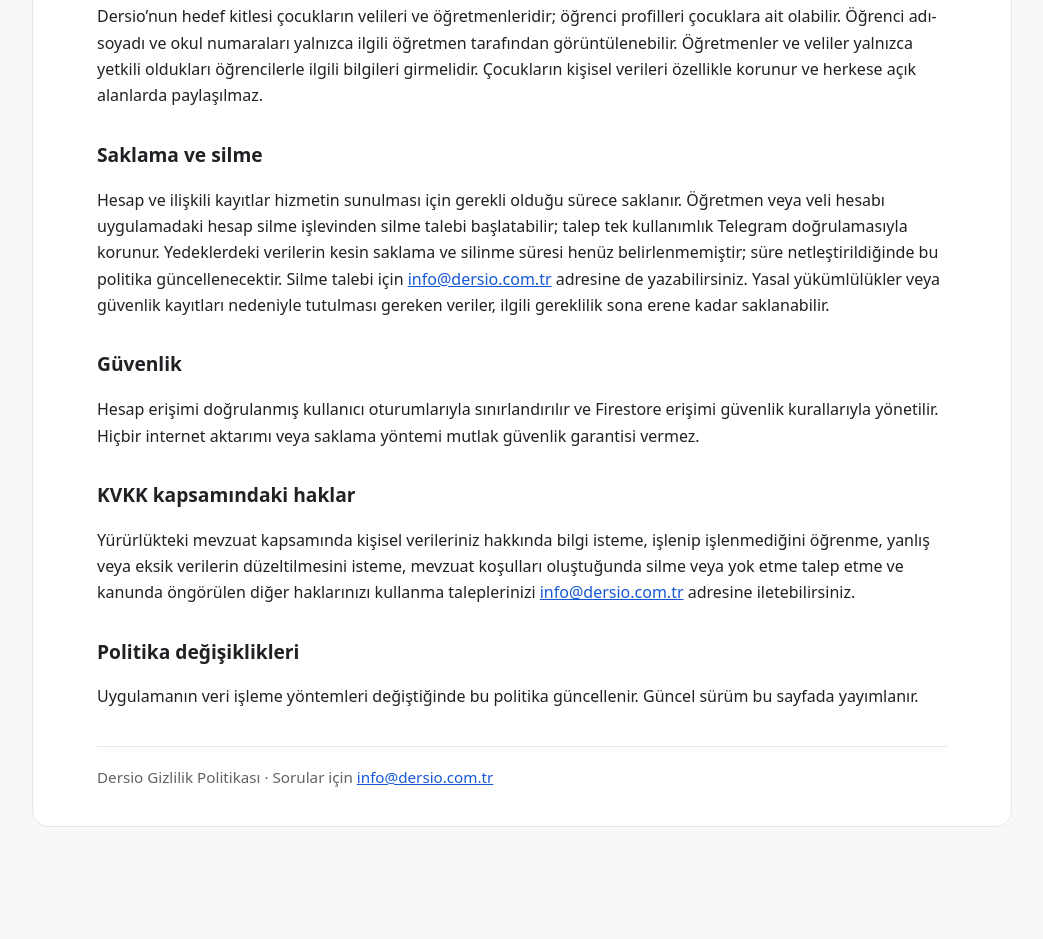
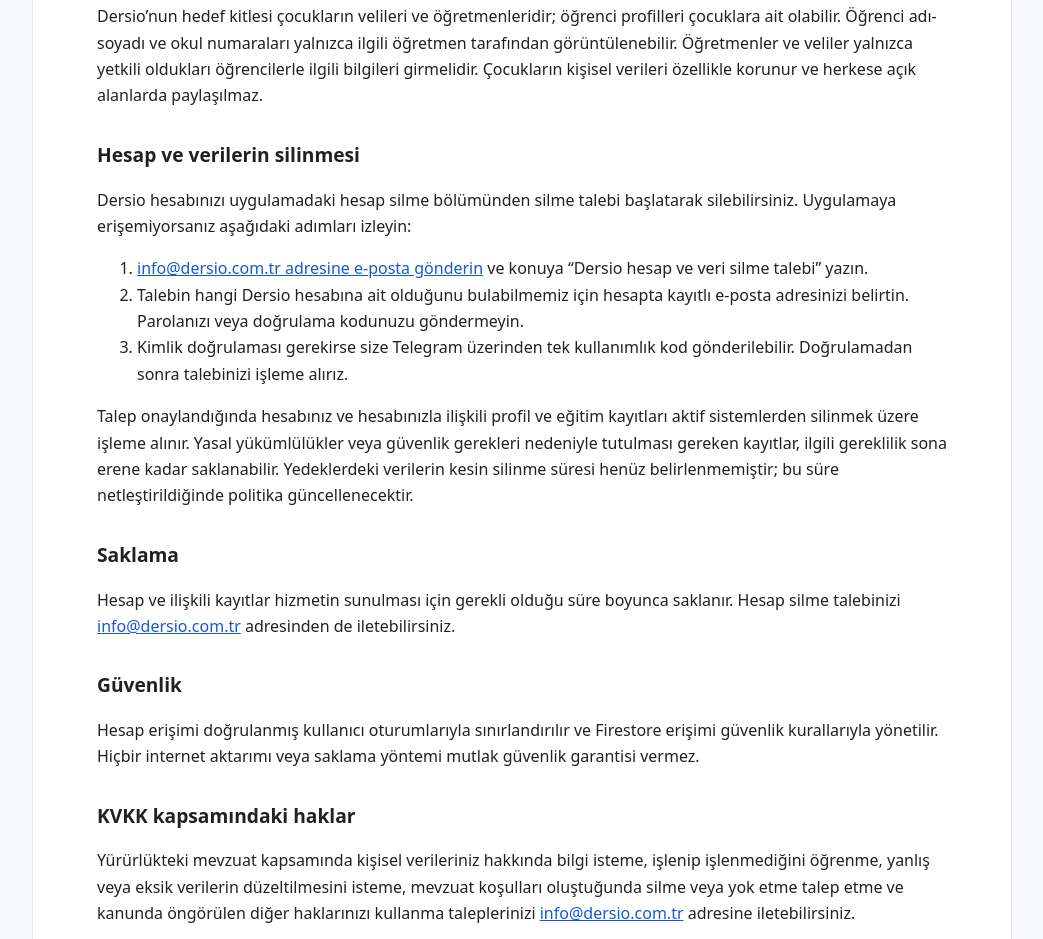
Before and after one commit to Roblabs-Teknoloji/dersio-gizlilik-politikasi, a plain HTML site: page index.html in a window 1280 px wide. Shown: the part 1144-2083 px from the top of the page, without its empty margins (118-1161 px from the left). Before the commit the page ends 2003 px from the top, so only its background shows below. Drawn offline with Linux system fonts and the light colour scheme.

Commit message:
Clarify account and data deletion steps

```diff
--- a/index.html
+++ b/index.html
@@ -43,10 +43,13 @@
     <h2>Öğrenci verileri ve çocukların gizliliği</h2>
     <p>Dersio’nun hedef kitlesi çocukların velileri ve öğretmenleridir; öğrenci profilleri çocuklara ait olabilir. Öğrenci adı-soyadı ve okul numaraları yalnızca ilgili öğretmen tarafından görüntülenebilir. Öğretmenler ve veliler yalnızca yetkili oldukları öğrencilerle ilgili bilgileri girmelidir. Çocukların kişisel verileri özellikle korunur ve herkese açık alanlarda paylaşılmaz.</p>
 
-    <h2>Saklama ve silme</h2>
-    <p>Hesap ve ilişkili kayıtlar hizmetin sunulması için gerekli olduğu sürece saklanır. Öğretmen veya veli hesabı uygulamadaki hesap silme işlevinden silme talebi başlatabilir; talep tek kullanımlık Telegram doğrulamasıyla korunur. Yedeklerdeki verilerin kesin saklama ve silinme süresi henüz belirlenmemiştir; süre netleştirildiğinde bu politika güncellenecektir. Silme talebi için <a href="mailto:info@dersio.com.tr">info@dersio.com.tr</a> adresine de yazabilirsiniz. Yasal yükümlülükler veya güvenlik kayıtları nedeniyle tutulması gereken veriler, ilgili gereklilik sona erene kadar saklanabilir.</p>
-
-    <h2>Güvenlik</h2>
+        <h2 id="silme-talebi">Hesap ve verilerin silinmesi</h2>
+    <p>Dersio hesabınızı uygulamadaki hesap silme bölümünden silme talebi başlatarak silebilirsiniz. Uygulamaya erişemiyorsanız aşağıdaki adımları izleyin:</p>
+    <ol><li><a href="mailto:info@dersio.com.tr?subject=Dersio%20hesap%20ve%20veri%20silme%20talebi">info@dersio.com.tr adresine e-posta gönderin</a> ve konuya “Dersio hesap ve veri silme talebi” yazın.</li><li>Talebin hangi Dersio hesabına ait olduğunu bulabilmemiz için hesapta kayıtlı e-posta adresinizi belirtin. Parolanızı veya doğrulama kodunuzu göndermeyin.</li><li>Kimlik doğrulaması gerekirse size Telegram üzerinden tek kullanımlık kod gönderilebilir. Doğrulamadan sonra talebinizi işleme alırız.</li></ol>
+    <p>Talep onaylandığında hesabınız ve hesabınızla ilişkili profil ve eğitim kayıtları aktif sistemlerden silinmek üzere işleme alınır. Yasal yükümlülükler veya güvenlik gerekleri nedeniyle tutulması gereken kayıtlar, ilgili gereklilik sona erene kadar saklanabilir. Yedeklerdeki verilerin kesin silinme süresi henüz belirlenmemiştir; bu süre netleştirildiğinde politika güncellenecektir.</p>
+    <h2>Saklama</h2>
+    <p>Hesap ve ilişkili kayıtlar hizmetin sunulması için gerekli olduğu süre boyunca saklanır. Hesap silme talebinizi <a href="mailto:info@dersio.com.tr">info@dersio.com.tr</a> adresinden de iletebilirsiniz.</p>
+<h2>Güvenlik</h2>
     <p>Hesap erişimi doğrulanmış kullanıcı oturumlarıyla sınırlandırılır ve Firestore erişimi güvenlik kurallarıyla yönetilir. Hiçbir internet aktarımı veya saklama yöntemi mutlak güvenlik garantisi vermez.</p>
 
     <h2>KVKK kapsamındaki haklar</h2>
```
